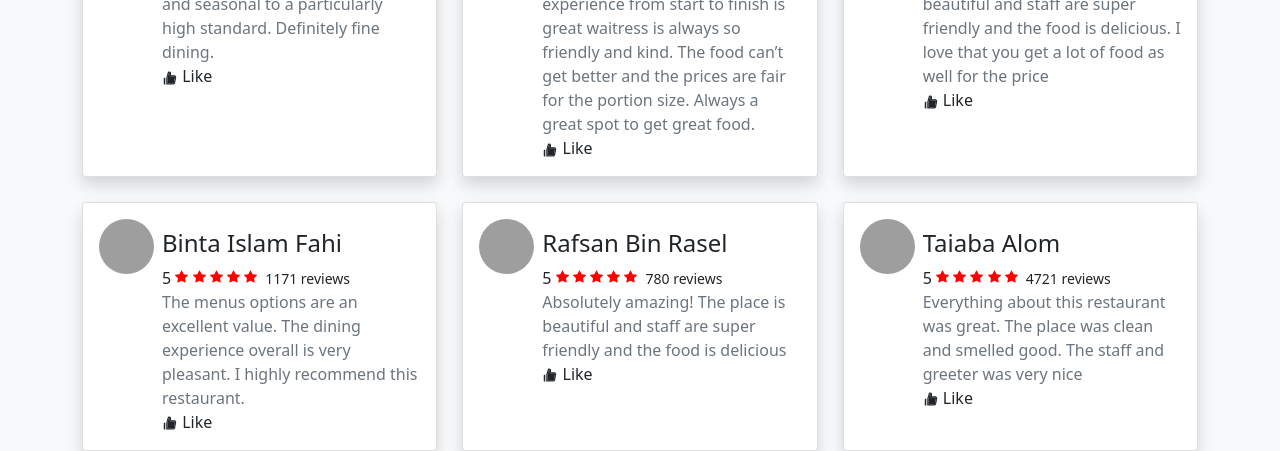
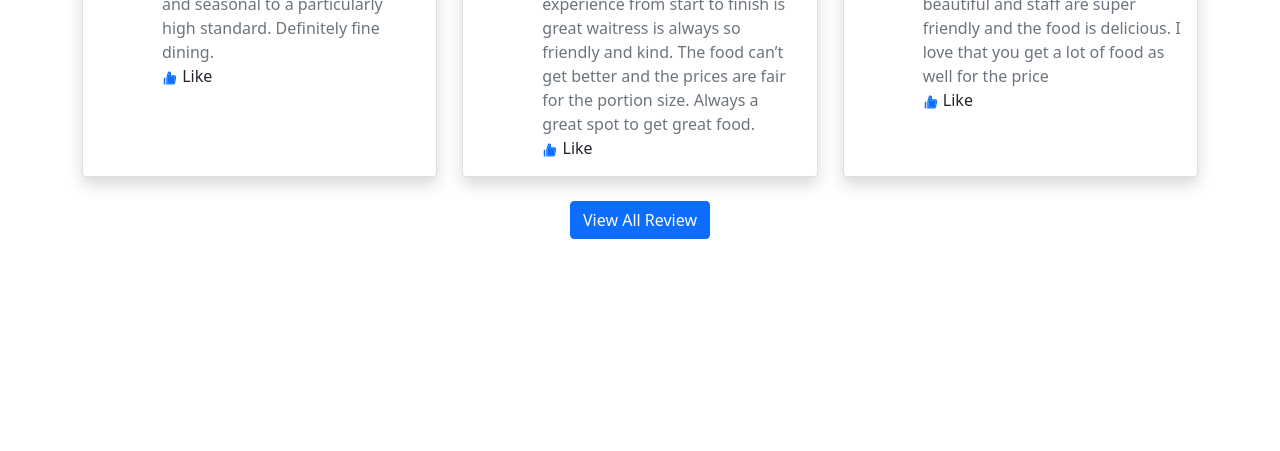
Before and after one commit to mamun2232/food-review, a React (Create React App) app: page /home in a window 1280 px wide. Shown: the part 833-1284 px from the top of the page. After the commit the page ends 1072 px from the top, so only its background shows below. Built offline with nearby package versions, Linux system fonts and the light colour scheme; grey boxes are pictures that could not be loaded.

Commit message:
home section complect

```diff
--- a/src/App.js
+++ b/src/App.js
@@ -11,7 +11,7 @@ import Header from './components/Header/Header';
 
 function App() {
   return (
-    <div className="food-review bg-light">
+    <div className="food-review">
       <Header></Header>
       <Routes>
         <Route path='/' element={<Home></Home>}></Route>
--- a/src/components/Header/Header.js
+++ b/src/components/Header/Header.js
@@ -4,7 +4,7 @@ import './Header.css'
 
 const Header = () => {
       return (
-            <div className="header bg-light p-4">
+            <div className="header bg-light p-4 ">
                   <div className="shop-name my-3">
                         <h3 className='text-center'>Fruits Shop</h3>
 
--- a/src/components/Home/Home.js
+++ b/src/components/Home/Home.js
@@ -1,4 +1,5 @@
 import React from 'react';
+import { Link } from 'react-router-dom';
 import food from '../../components/Images/food-banner.jpg'
 import { useReview } from '../../useReview/useReview';
 import ReviewCard from '../ReviewCard/ReviewCard';
@@ -7,7 +8,7 @@ import './Home.css'
 const Home = () => {
 
       const [reviews , setReview] = useReview()
-      console.log(reviews);
+      const showThreeReview = reviews.slice(0,3)
       return (
             <div className='container'>
                   <div className="row">
@@ -36,9 +37,12 @@ const Home = () => {
                         <h2 className='text-center'>Our Food Review</h2>
                         <div className="review-card">
                         {
-                              reviews.map(review => <ReviewCard review={review} key={review.id}></ReviewCard> )
+                              showThreeReview.map(review => <ReviewCard review={review} key={review.id}></ReviewCard> )
                         }
                         </div>
+                       <div className="review-button text-center mt-4">
+                       <Link className='btn btn-primary' to='/review'>View All Review</Link>
+                       </div>
                   </div>
             </div>
 
--- a/src/components/Review/Review.js
+++ b/src/components/Review/Review.js
@@ -2,8 +2,8 @@ import React from 'react';
 
 const Review = () => {
       return (
-            <div>
-                  <h3>this is review</h3>
+            <div className="review-section">
+
             </div>
       );
 };
--- a/src/components/ReviewCard/ReviewCard.js
+++ b/src/components/ReviewCard/ReviewCard.js
@@ -2,9 +2,12 @@ import React from 'react';
 import './ReviewCard.css'
 import { BsFillStarFill } from 'react-icons/bs';
 import { AiTwotoneLike } from 'react-icons/ai';
+import { Link } from 'react-router-dom';
 
 
 const ReviewCard = (props) => {
+
+
      const {name, img, ratings, comment, ratingsCount} = props.review
       return (
             <div>
@@ -17,11 +20,14 @@ const ReviewCard = (props) => {
                               <h4>{name}</h4>
                               <p>{ratings} <span><BsFillStarFill className='star' /> <BsFillStarFill className='star'/> <BsFillStarFill className='star'/> <BsFillStarFill className='star'/> <BsFillStarFill className='star'/></span> <small className='ms-1 text-dark'>{ratingsCount}</small></p>
                               <p className='text-muted'>{comment}</p>
-                              <p><AiTwotoneLike></AiTwotoneLike> <span className=''>Like</span></p>
+                              <p><AiTwotoneLike className='text-primary'></AiTwotoneLike> <span className=''>Like</span></p>
                         </div>
                        </div>
+
                   </div>
+
             </div>
+
       );
 };
 
```
